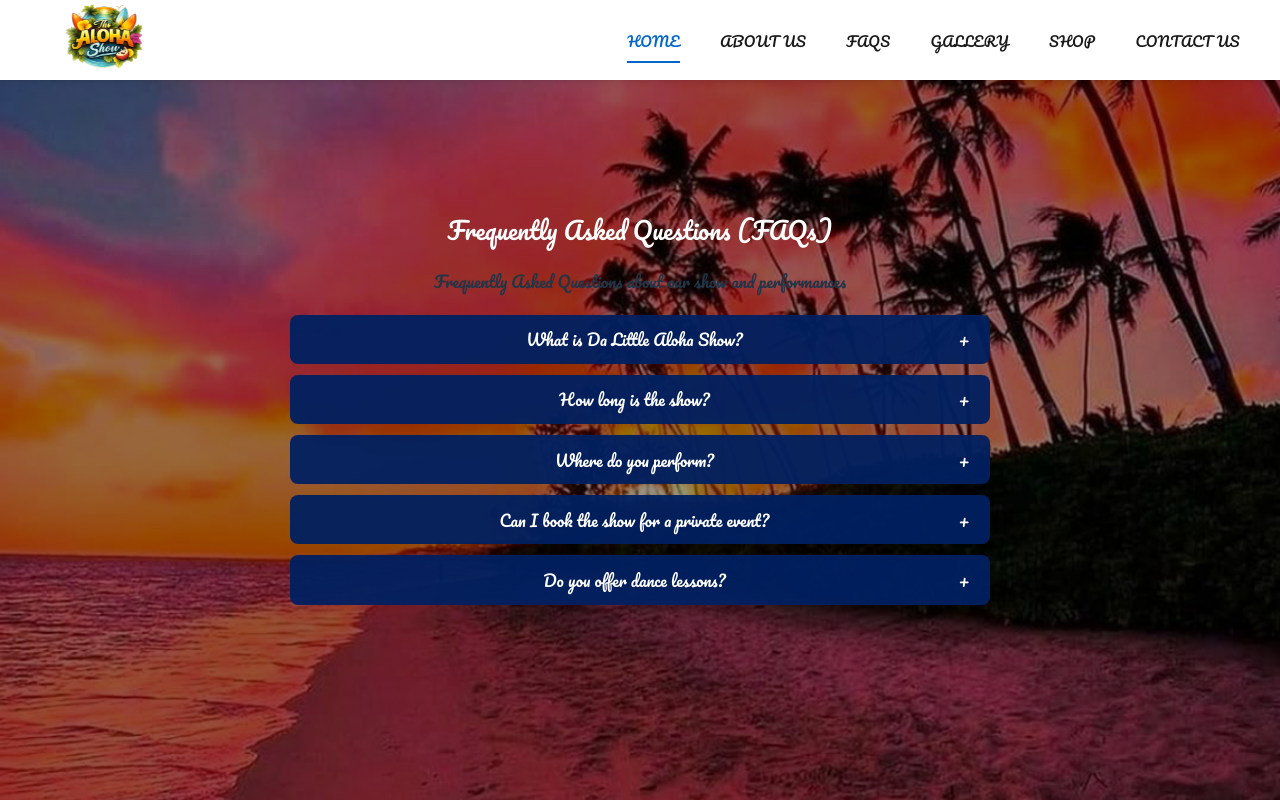
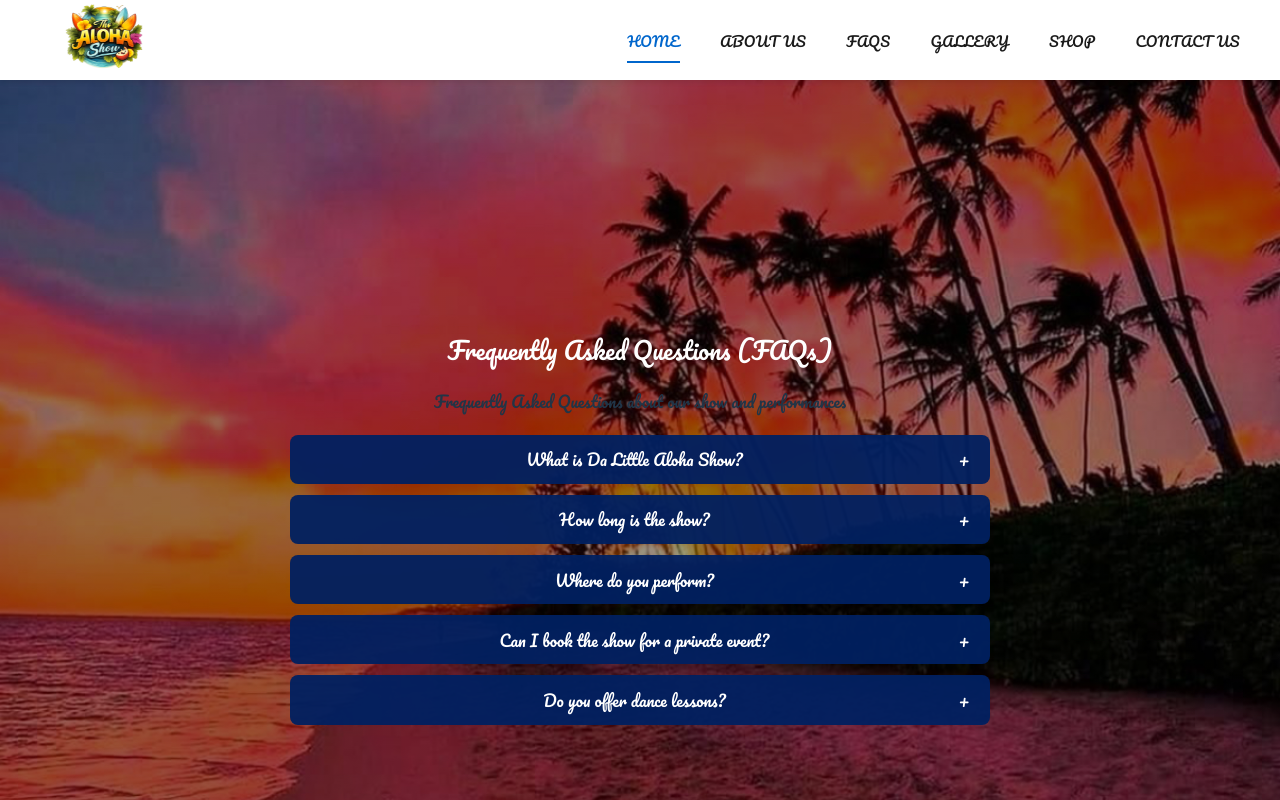
Before and after one commit to JohnPlamoottil/Da-Little-Aloha-Show-Merv-, a React (Vite) app in the folder web/: page /faqs in a window 1280 px wide. Shown: the top 800 px of the page. Built offline with nearby package versions, Linux system fonts and the light colour scheme.

Commit message:
Added top padding so the heading clears the fixed navbar.

```diff
--- a/web/src/pages/FAQs.jsx
+++ b/web/src/pages/FAQs.jsx
@@ -41,6 +41,7 @@ function FAQs() {
       className="min-h-screen bg-cover bg-center bg-fixed bg-no-repeat flex items-center justify-center py-20"
       style={{
         backgroundImage: `linear-gradient(rgba(0, 0, 0, 0.4), rgba(0, 0, 0, 0.4)), url(${faqBackground})`,
+        paddingTop: "120px",
       }}
     >
       <div className="w-full max-w-5xl px-4 mx-auto">
```
